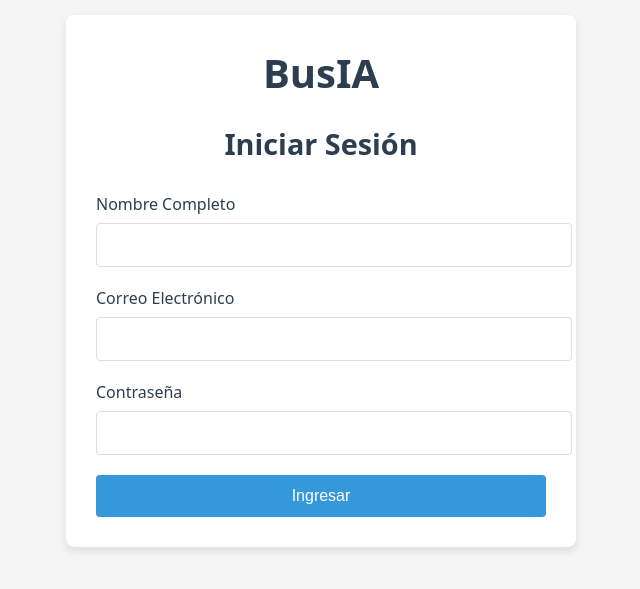
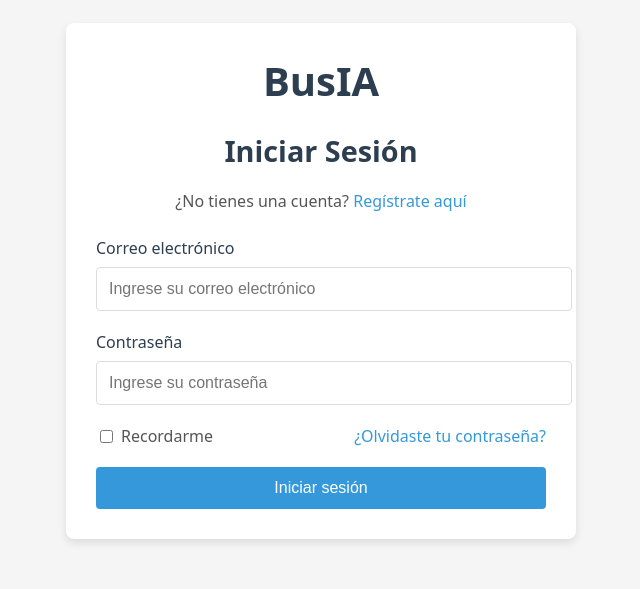
Before and after one commit to Cristobal-Figueroa/busia, a React (Vite) app: page /login in a window 1280 px wide. Shown: the part 139-728 px from the top of the page, without its empty margins (319-959 px from the left). Built offline with nearby package versions, Linux system fonts and the light colour scheme.

Commit message:
Mejoras del login

```diff
--- a/index.html
+++ b/index.html
@@ -4,7 +4,7 @@
     <meta charset="UTF-8" />
     <link rel="icon" type="image/svg+xml" href="/vite.svg" />
     <meta name="viewport" content="width=device-width, initial-scale=1.0" />
-    <title>LECCION 1 CON PROGRAMADORES</title>
+    <title>BusIA</title>
   </head>
   <body>
     <div id="root"></div>
--- a/src/Components/login/login.css
+++ b/src/Components/login/login.css
@@ -31,8 +31,30 @@
 .login-form h2 {
   color: #2c3e50;
   text-align: center;
-  margin-bottom: 30px;
+  margin-bottom: 20px;
   font-size: 1.8rem;
+}
+
+/* Estilos para el enlace de registro */
+.login-register-link {
+  text-align: center;
+  margin-bottom: 25px;
+  color: #555;
+}
+
+.login-register-link span {
+  text-decoration: none;
+  color: #555;
+}
+
+.login-register-link .register-link {
+  color: #3498db;
+  text-decoration: none;
+  font-weight: 500;
+}
+
+.login-register-link .register-link:hover {
+  text-decoration: underline;
 }
 
 .login-form-group {
@@ -59,6 +81,38 @@
   border-color: #3498db;
   outline: none;
   box-shadow: 0 0 0 2px rgba(52, 152, 219, 0.2);
+}
+
+/* Estilos para las opciones de recordarme y olvidar contraseña */
+.login-options {
+  display: flex;
+  justify-content: space-between;
+  align-items: center;
+  margin-bottom: 20px;
+}
+
+.remember-me {
+  display: flex;
+  align-items: center;
+}
+
+.remember-me input[type="checkbox"] {
+  margin-right: 8px;
+  cursor: pointer;
+}
+
+.remember-me label {
+  color: #555;
+  cursor: pointer;
+}
+
+.forgot-password a {
+  color: #3498db;
+  text-decoration: none;
+}
+
+.forgot-password a:hover {
+  text-decoration: underline;
 }
 
 .login-button {
@@ -105,4 +159,13 @@
   .login-button {
     padding: 10px;
   }
+
+  .login-options {
+    flex-direction: column;
+    align-items: flex-start;
+  }
+
+  .forgot-password {
+    margin-top: 10px;
+  }
 }
--- a/src/Components/login/login.jsx
+++ b/src/Components/login/login.jsx
@@ -3,9 +3,9 @@ import { Link, useNavigate } from 'react-router-dom';
 import './login.css';
 
 function Login() {
-  const [fullName, setFullName] = useState('');
   const [email, setEmail] = useState('');
   const [password, setPassword] = useState('');
+  const [rememberMe, setRememberMe] = useState(false);
   const navigate = useNavigate();
 
   const handleSubmit = (e) => {
@@ -25,20 +25,15 @@ function Login() {
         <form className="login-form" onSubmit={handleSubmit}>
           <h2>Iniciar Sesión</h2>
 
-          <div className="login-form-group">
-            <label htmlFor="fullName">Nombre Completo</label>
-            <input
-              type="text"
-              id="fullName"
-              value={fullName}
-              onChange={(e) => setFullName(e.target.value)}
-              required
-            />
+          <div className="login-register-link">
+            <span>¿No tienes una cuenta? </span>
+            <Link to="/createAccount" className="register-link">Regístrate aquí</Link>
           </div>
 
           <div className="login-form-group">
-            <label htmlFor="email">Correo Electrónico</label>
+            <label htmlFor="email">Correo electrónico</label>
             <input
+              placeholder='Ingrese su correo electrónico'
               type="email"
               id="email"
               value={email}
@@ -50,6 +45,7 @@ function Login() {
           <div className="login-form-group">
             <label htmlFor="password">Contraseña</label>
             <input
+              placeholder='Ingrese su contraseña'
               type="password"
               id="password"
               value={password}
@@ -58,8 +54,23 @@ function Login() {
             />
           </div>
 
+          <div className="login-options">
+            <div className="remember-me">
+              <input
+                type="checkbox"
+                id="rememberMe"
+                checked={rememberMe}
+                onChange={(e) => setRememberMe(e.target.checked)}
+              />
+              <label htmlFor="rememberMe">Recordarme</label>
+            </div>
+            <div className="forgot-password">
+              <Link to="/forgot-password">¿Olvidaste tu contraseña?</Link>
+            </div>
+          </div>
+
           <button type="submit" className="login-button">
-            Ingresar
+            Iniciar sesión
           </button>
         </form>
       </div>
```
Also changed, not shown: src/Components/createAccount/createAccount.css (added), src/Components/createAccount/createAccount.jsx (added).
